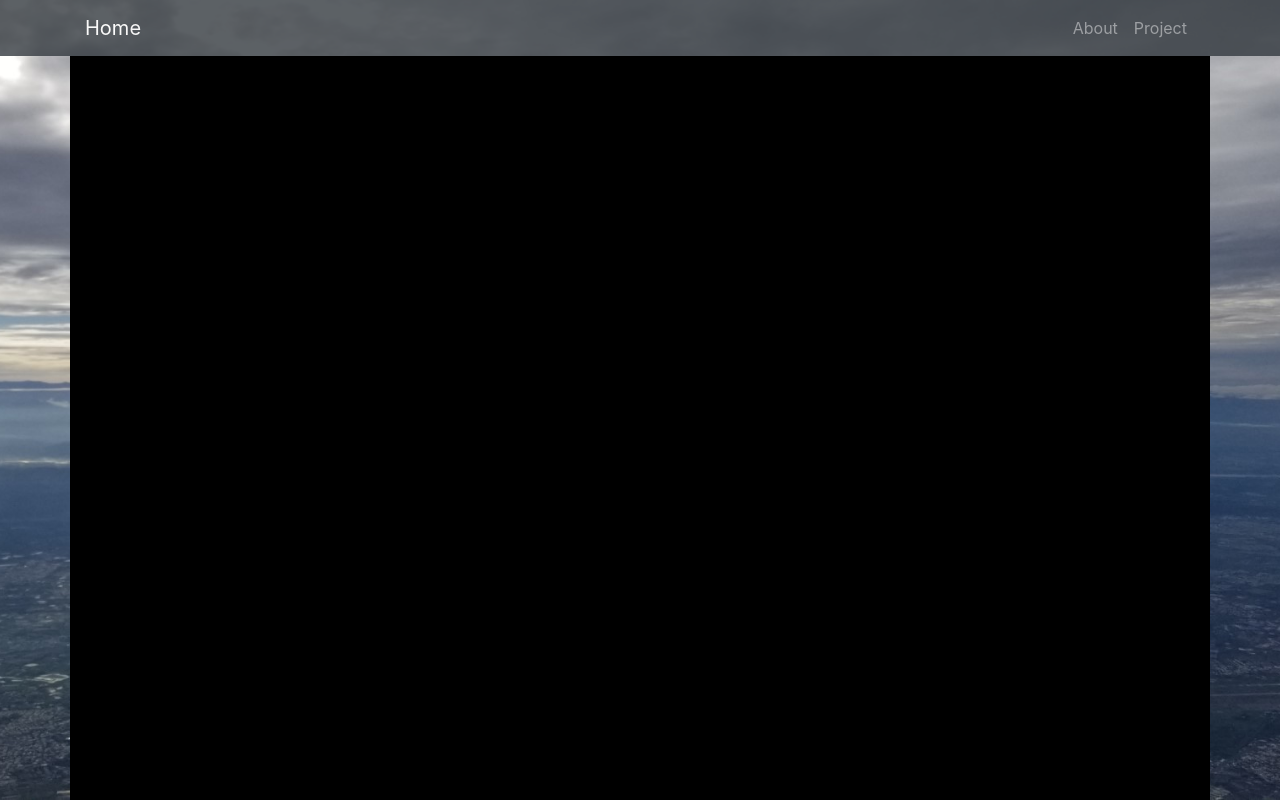
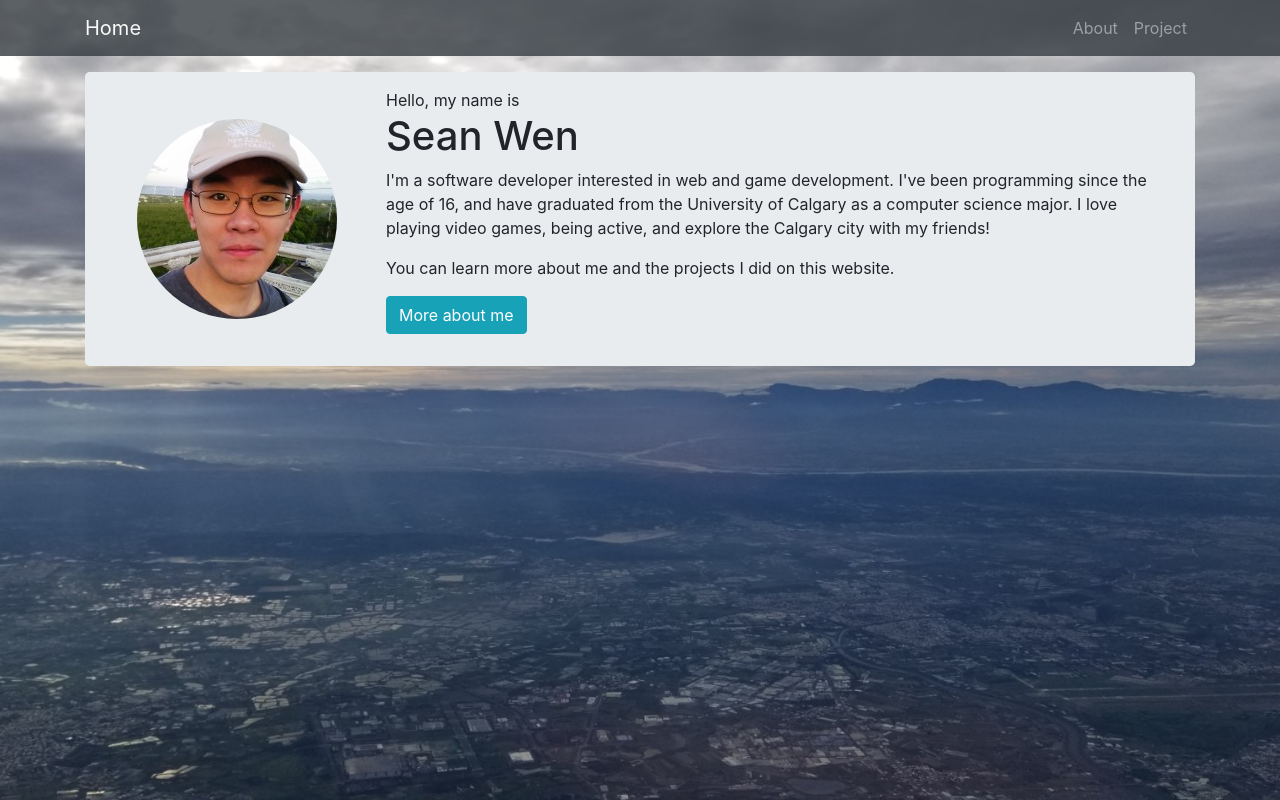
Before and after one commit to ShouShou92410/ShouShou92410.github.io, a React (Create React App) app: page / in a window 1280 px wide. Built offline with nearby package versions, Linux system fonts and the light colour scheme.

Commit message:
- Home.js main jumbotron added

```diff
--- a/src/component/App.js
+++ b/src/component/App.js
@@ -8,7 +8,7 @@ function App() {
   return (
     <BrowserRouter>
       <NavigationBar />
-      <Container className="content">
+      <Container>
         <Content />
       </Container>
     </BrowserRouter>
--- a/src/component/root/Home.js
+++ b/src/component/root/Home.js
@@ -1,7 +1,32 @@
 import React from 'react';
+import Jumbotron from 'react-bootstrap/Jumbotron';
+import Button from 'react-bootstrap/Button';
+import Image from 'react-bootstrap/Image';
+import Row from 'react-bootstrap/Row';
+import Col from 'react-bootstrap/Col';
 
 function Home() {
-  return <></>;
+  return (
+    <Jumbotron className="pt-0 pb-0 mt-3">
+      <Row>
+        <Col md={12} lg={3} className="d-flex justify-content-center align-items-center pt-3 pb-3">
+          <Image src={`${process.env.PUBLIC_URL}/pp.jpg`} width="200" height="200" roundedCircle />
+        </Col>
+        <Col className="pt-3 pb-3">
+          <p className="m-0">Hello, my name is</p>
+          <h1>Sean Wen</h1>
+          <p>
+            I'm a software developer interested in web and game development. I've been programming since the age of 16, and have graduated from the
+            University of Calgary as a computer science major. I love playing video games, being active, and explore the Calgary city with my friends!
+          </p>
+          <p>You can learn more about me and the projects I did on this website.</p>
+          <p>
+            <Button variant="info">More about me</Button>
+          </p>
+        </Col>
+      </Row>
+    </Jumbotron>
+  );
 }
 
 export default Home;
--- a/src/style/index.css
+++ b/src/style/index.css
@@ -4,6 +4,9 @@
   background-repeat: no-repeat;
   background-position: center;
   background-size: cover;
+  background-attachment: fixed;
+
+  background-color: #1b262c;
 }
 
 .navigation {
```
Also changed, not shown: .prettierrc.json.
